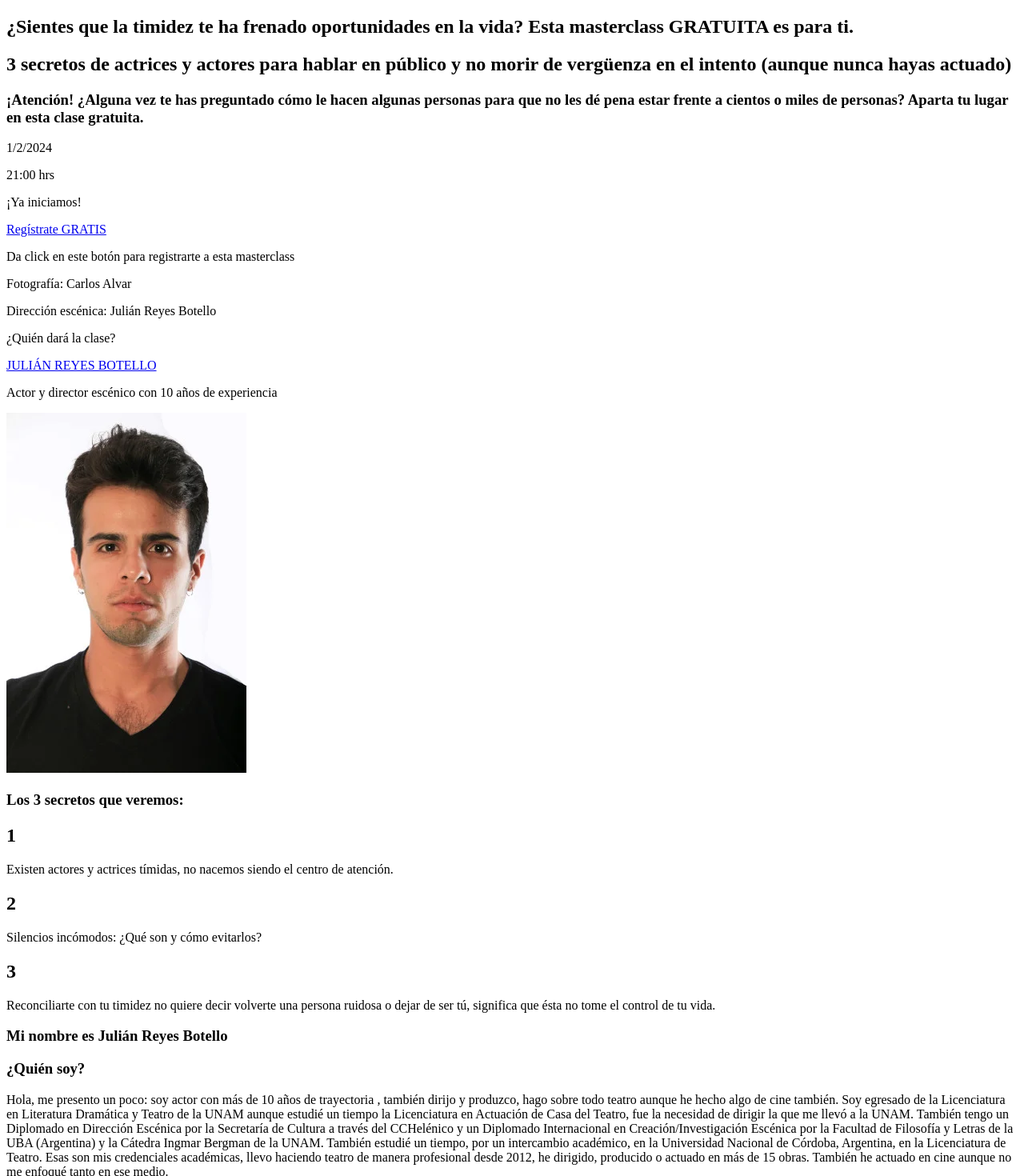
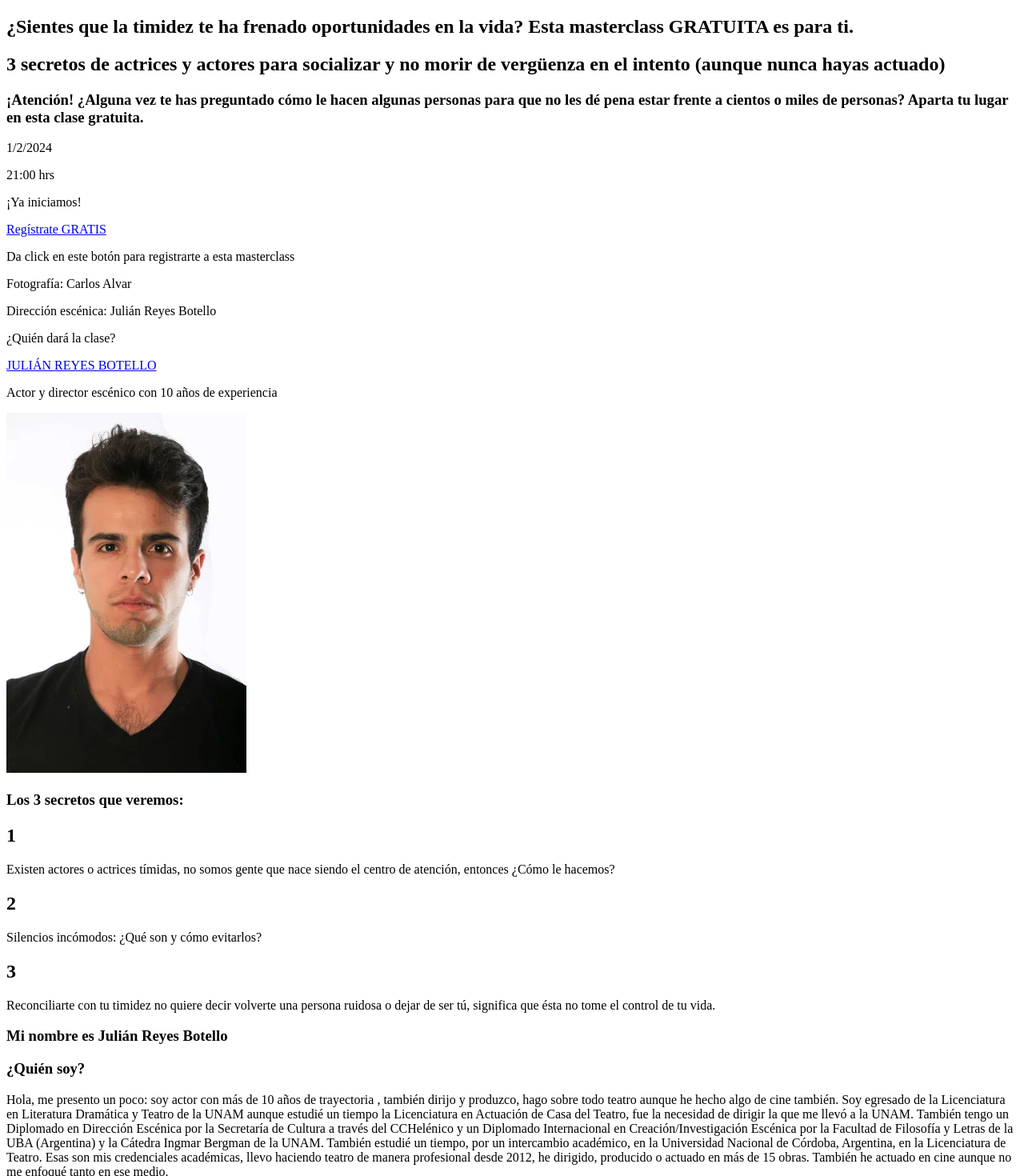
Before and after one commit to JulianRB17/timidez-frontend, a React (Create React App) app: page /registro in a window 1280 px wide. Shown: the top 1470 px of the page at 80% size. Built offline with nearby package versions, Linux system fonts and the light colour scheme.

Commit message:
Arreglados copys y movido secrets de components generales a components de registro

```diff
--- a/src/routes/cierreRegistro/CierreRegistro.jsx
+++ b/src/routes/cierreRegistro/CierreRegistro.jsx
@@ -29,8 +29,8 @@ export default function CierreRegistro({ localDate, count, urls, hour }) {
             ¡Listo! En este momento te debe estar llgando un mail que confirma
             tu registro a esta clase gratuita:{' '}
             <span className="cierre-registro__title_accent">
-              3 secretos de actrices y actores para hablar en público y no morir
-              de vergüenza en el intento (aunque nunca hayas actuado)
+              3 secretos de actrices y actores para socializar y no morir de
+              vergüenza en el intento (aunque nunca hayas actuado)
             </span>
           </motion.h2>
 
--- a/src/routes/registro/Registro.jsx
+++ b/src/routes/registro/Registro.jsx
@@ -1,7 +1,7 @@
 import './registro.css';
 import Host from './components/host/Host';
 import Hero from './components/hero/Hero';
-import Secrets from '../../components/secrets/Secrets';
+import Secrets from './components/secrets/Secrets';
 import Bio from '../../components/bio/Bio';
 import Form from './components/form/Form';
 
--- a/src/routes/registro/components/hero/Hero.jsx
+++ b/src/routes/registro/components/hero/Hero.jsx
@@ -35,7 +35,7 @@ export default function Hero({ localDate, hour, count }) {
             transition: { duration: 1 },
           }}
         >
-          3 secretos de actrices y actores para hablar en público y no morir de
+          3 secretos de actrices y actores para socializar y no morir de
           vergüenza en el intento (aunque nunca hayas actuado)
         </motion.h1>
 
--- a/src/components/secrets/Secrets.jsx
+++ b/src/routes/registro/components/secrets/Secrets.jsx
@@ -22,8 +22,8 @@ export default function Secrets() {
             1
           </motion.h2>
           <div className="secrets__text">
-            Existen actores y actrices tímidas, no nacemos siendo el centro de
-            atención.
+            Existen actores o actrices tímidas, no somos gente que nace siendo
+            el centro de atención, entonces ¿Cómo le hacemos?
           </div>
         </div>
         <div className="secrets__element">
```
Also changed, not shown: src/routes/registro/components/secrets/secrets.css (renamed from src/components/secrets/secrets.css).
